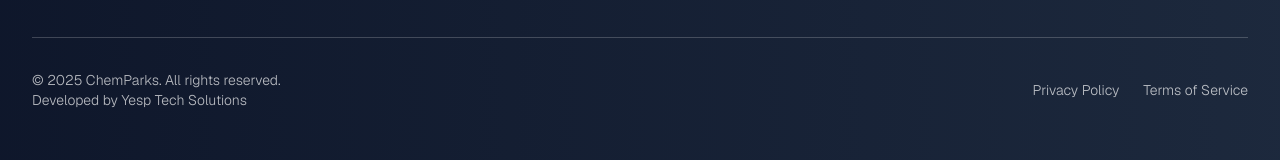
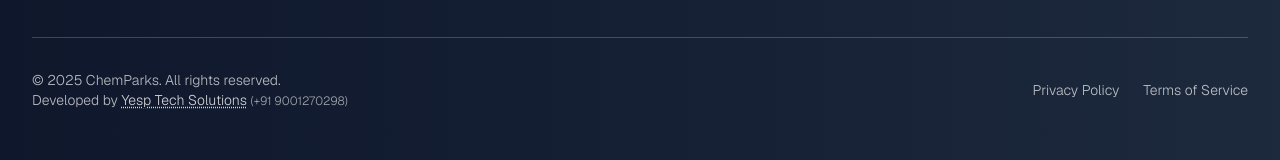
Before and after one commit to chemparksin-ops/webapp, a Next.js app: page / in a window 1280 px wide. Shown: the part 6220-6380 px from the top of the page. Built offline with nearby package versions, Linux system fonts and the light colour scheme.

Commit message:
Update footer.tsx

```diff
--- a/components/footer.tsx
+++ b/components/footer.tsx
@@ -94,7 +94,14 @@ export function Footer() {
             <p className="text-white/70 text-sm text-center sm:text-left font-light">
               © {new Date().getFullYear()} ChemParks. All rights reserved.
               <br />
-              Developed by Yesp Tech Solutions
+              Developed by{" "}
+              <a
+                href="tel:9001270298"
+                className="text-white/80 hover:text-white transition-colors duration-200 underline decoration-dotted underline-offset-2"
+              >
+                Yesp Tech Solutions
+              </a>{" "}
+              <span className="text-white/60 text-xs">(+91 9001270298)</span>
             </p>
             <div className="flex gap-6">
               <Link href="/privacy-policy" className="text-white/70 hover:text-white text-sm transition-colors duration-200 font-light">
```
